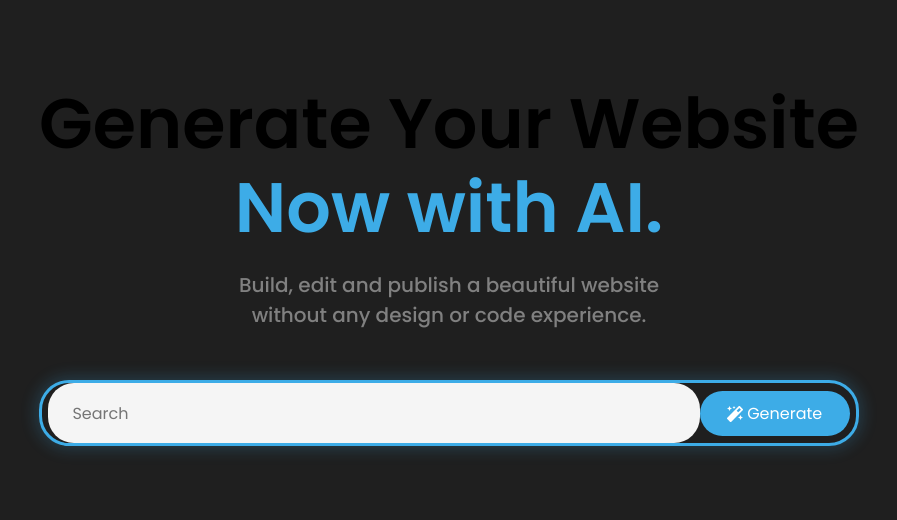
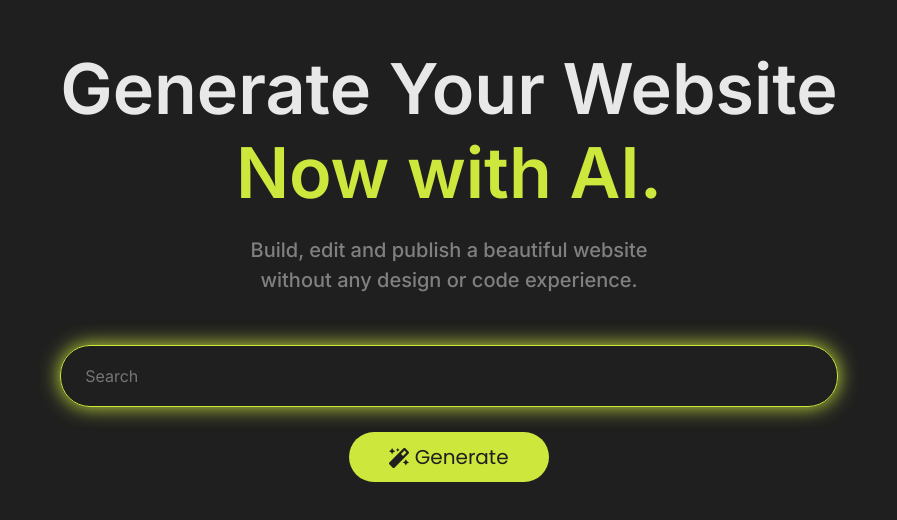
Before and after one commit to CalinciucLaura/Custom-Website-Builder, a React (Create React App) app: page /generator in a window 1280 px wide. Shown: the part 136-656 px from the top of the page, without its empty margins (191-1088 px from the left). Built offline with nearby package versions, Linux system fonts and the light colour scheme.

Commit message:
chore: Update homepage styles and form button in Homepage.js

```diff
--- a/src/pages/Homepage.js
+++ b/src/pages/Homepage.js
@@ -33,8 +33,8 @@ const HomePage = () => {
       <form onSubmit={readData}>
       <div className='inputBox'>
           <input type="text" id="searchQueryInput" placeholder="Search"/>
-         <button id="searchQuerySubmit" type="submit"><FaMagic /> Generate</button>
     </div>
+    <button id="searchQuerySubmit" type="submit"><FaMagic /> Generate</button>
       </form>
       </div>
     </div>
--- a/src/pages/Homepage.scss
+++ b/src/pages/Homepage.scss
@@ -10,17 +10,17 @@
     text-align: center;
     overflow: hidden;
     background-color: #1f1f1f;
-    font-family: 'Poppins', sans-serif;
+    font-family: 'Inter', sans-serif;
 
     h1 {
-        color: black;
+        color: #f7f6f6ee;
         font-size: 70px;
         text-align: center;
         margin-bottom: 0;
         font-weight: 600;
 
         span {
-            color: #3dace7;
+            color: #cee73d;
         }
     }
 
@@ -44,39 +44,42 @@
         margin: 20px auto;
         border-radius: 5px;
         height: 20px;
-
     }
 
 
     .block {
 
         .inputBox {
-            width: auto;
+            width: 100%;
             border-radius: 30px;
-            border: 3px solid #3dace7;
-            box-shadow: 0 0 15px 4px rgba(61, 172, 231, 0.2);
+            border: 1px solid #cee73d;
+            box-shadow: 0px 0px 20px 0px #cee73d;
         }
 
         #searchQueryInput {
-            width: 80%;
+            width: 100%;
             height: 60px;
-            background: #f5f5f5;
+            background: transparent;
             outline: none;
             border: none;
             border-radius: 1.625rem;
             padding: 0 3.5rem 0 1.5rem;
             font-size: 1rem;
-
+            color: white;
         }
 
         #searchQuerySubmit {
-            width: 150px;
-            height: 2.8rem;
-            background: #3dace7;
+            width: 200px;
+            height: 50px;
+            border-radius: 30px;
             border: none;
-            outline: none;
-            border-radius: 1.625rem;
-            color: white;
+            font-size: 20px;
+            text-align: center;
+            background-color: #cee73d;
+            color: #1f1f1f;
+            cursor: pointer;
+            font-family: 'Poppins', sans-serif;
+            margin-top: 25px;
 
         }
     }
```
